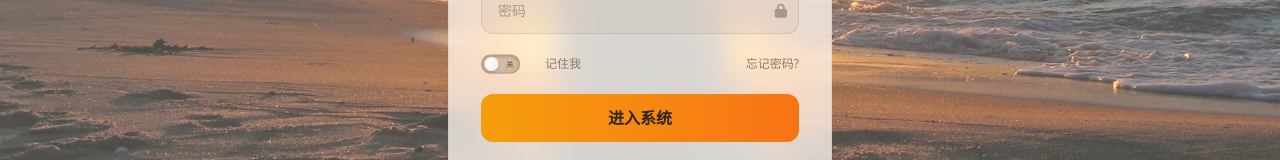
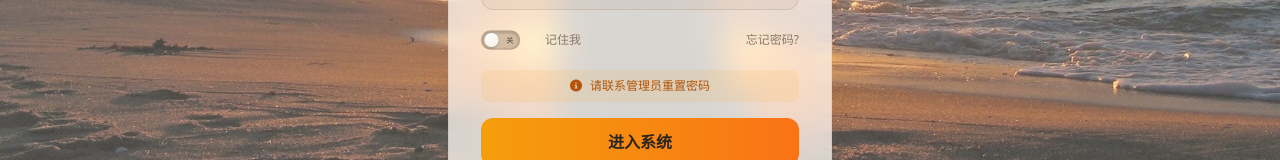
Before and after one commit to JackyST0/hotpush, a Vue app in the folder frontend/: page /hotlist in a window 1280 px wide. Both pictures are taken after a click on the link "忘记密码?". Shown: the part 422-582 px from the top of the page. Built offline with nearby package versions, Linux system fonts and the light colour scheme; no server answers.

Commit message:
feat: 忘记密码提示联系管理员重置

```diff
--- a/frontend/src/components/LoginPage.vue
+++ b/frontend/src/components/LoginPage.vue
@@ -51,11 +51,15 @@
                         </label>
                         <span class="text-xs text-gray-500">记住我</span>
                     </div>
-                    <a href="#" @click.prevent class="text-xs text-gray-500 hover:text-white transition">忘记密码?</a>
+                    <a href="#" @click.prevent="showForgotTip = true" class="text-xs text-gray-500 hover:text-white transition">忘记密码?</a>
                 </div>
 
                 <div v-if="error" class="text-red-400 text-xs text-center bg-red-500/10 py-2 px-3 rounded-lg">
                     <i class="fas fa-exclamation-circle mr-2"></i>{{ error }}
+                </div>
+
+                <div v-if="showForgotTip" class="text-amber-300 text-xs text-center bg-amber-500/10 py-2 px-3 rounded-lg">
+                    <i class="fas fa-info-circle mr-2"></i>请联系管理员重置密码
                 </div>
 
                 <button
@@ -142,6 +146,7 @@ const password = ref('')
 const loading = ref(false)
 const error = ref('')
 const rememberMe = ref(false)
+const showForgotTip = ref(false)
 
 // 注册表单
 const showRegister = ref(false)
```
